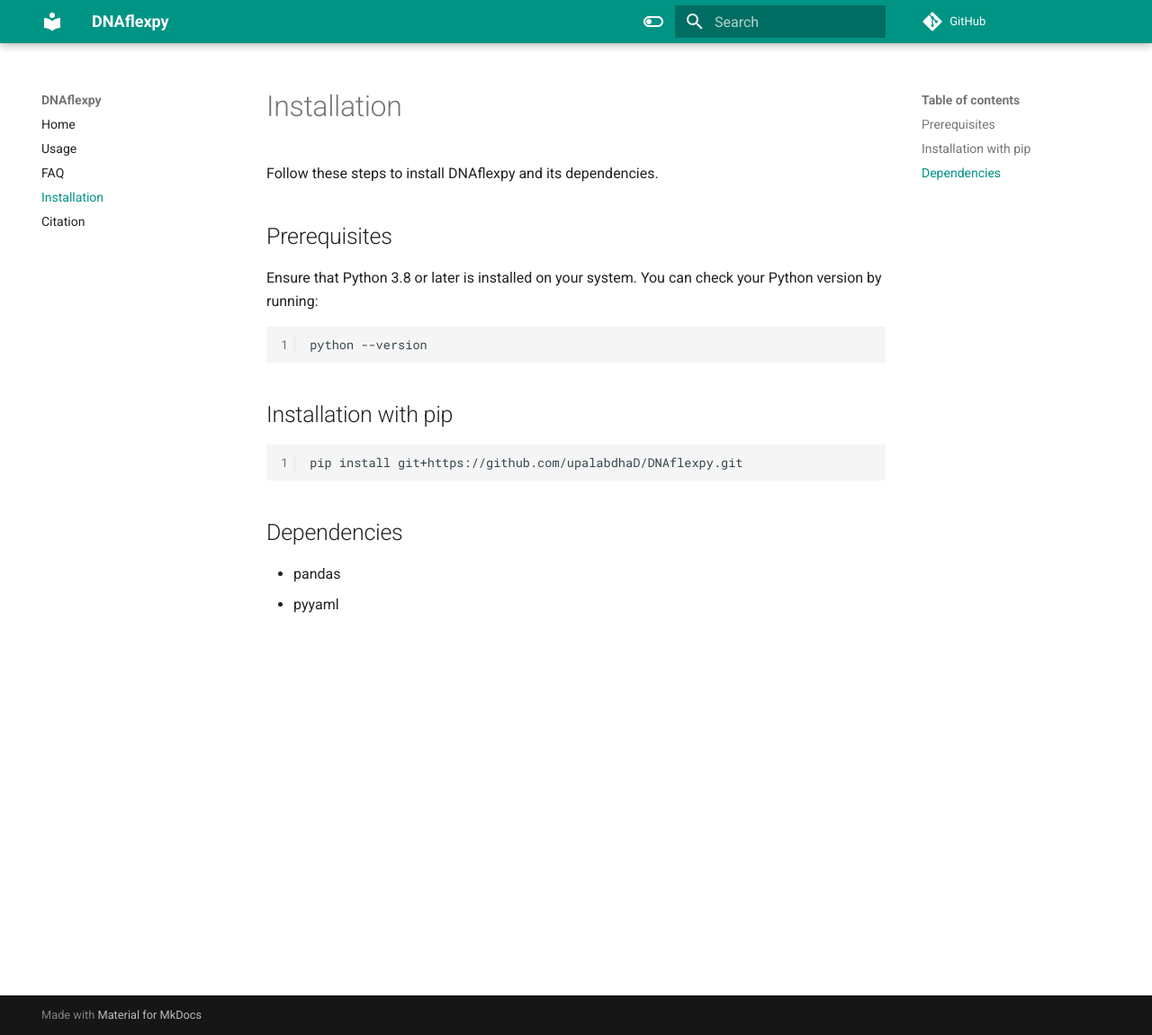
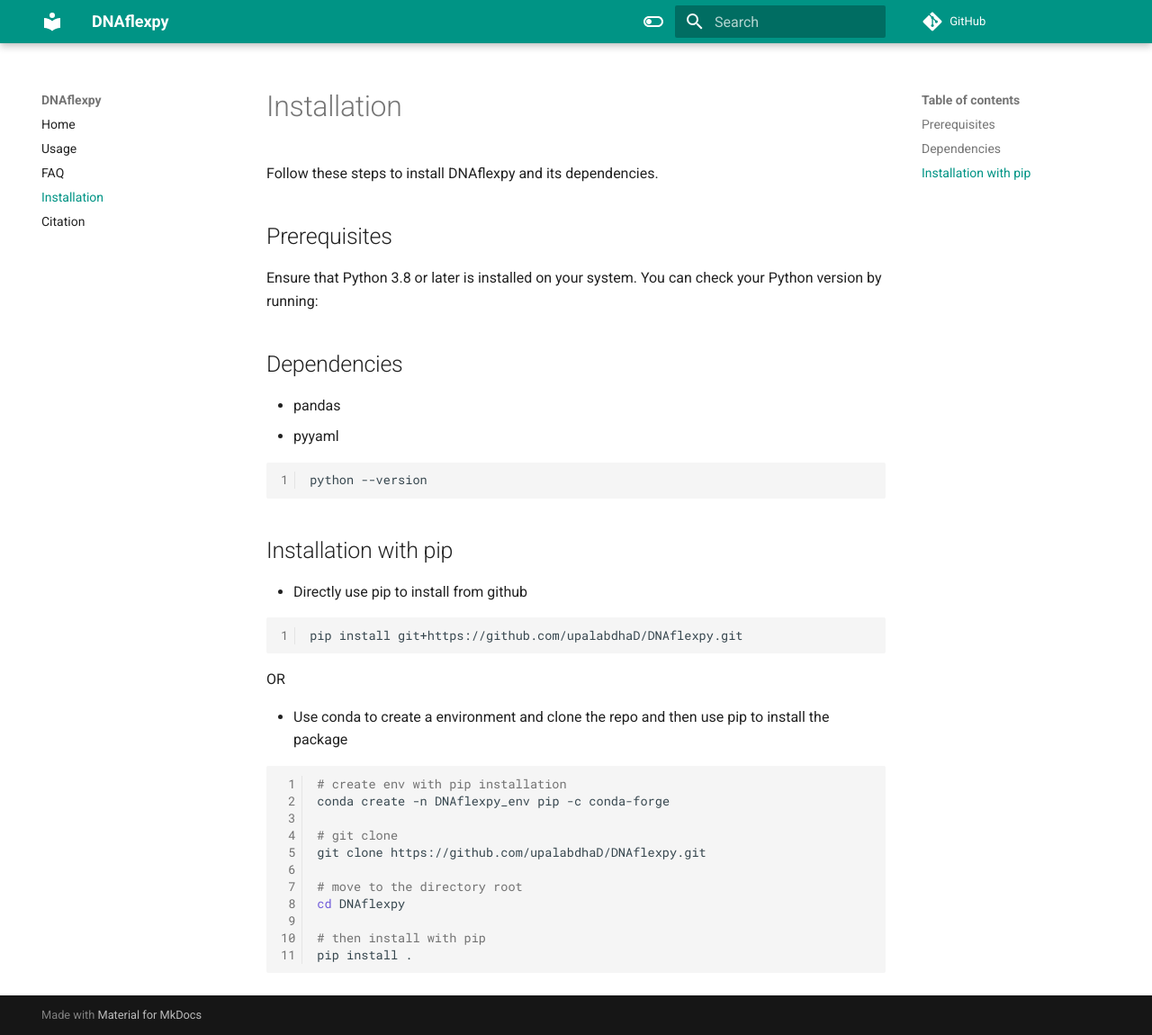
Before and after one commit to UpalabdhaD/DNAflexpy, an MkDocs documentation site: the page built from docs/installation.md, in a window 1280 px wide and 1150 px high. Shown: the whole window at 90% size. Built offline with MkDocs 1.6.1 and Material for MkDocs 9.7.7, drawn with Linux system fonts in a browser that asks for light colours; comment, search, counter and statistics services are not loaded.

Commit message:
Updated docs

````diff
--- a/docs/installation.md
+++ b/docs/installation.md
@@ -6,16 +6,38 @@
 
 Ensure that Python 3.8 or later is installed on your system. You can check your Python version by running:
 
+## Dependencies
+- pandas
+- pyyaml
+
+
 ```bash
+
 python --version
+
 ```
 ## Installation with pip
+
+- Directly use pip to install from github
 
 ```bash
 pip install git+https://github.com/upalabdhaD/DNAflexpy.git
 
 ```
+OR
 
-## Dependencies
--  pandas
-- pyyaml
+- Use conda to create a environment and clone the repo and then use pip to install the package
+
+```bash
+# create env with pip installation
+conda create -n DNAflexpy_env pip -c conda-forge
+
+# git clone
+git clone https://github.com/upalabdhaD/DNAflexpy.git
+
+# move to the directory root
+cd DNAflexpy
+
+# then install with pip
+pip install .
+```
````
Also changed, not shown: docs/citation.md (+1 -1 lines), docs/index.md (+4 -1 lines), docs/usage.md (+8 -4 lines).
